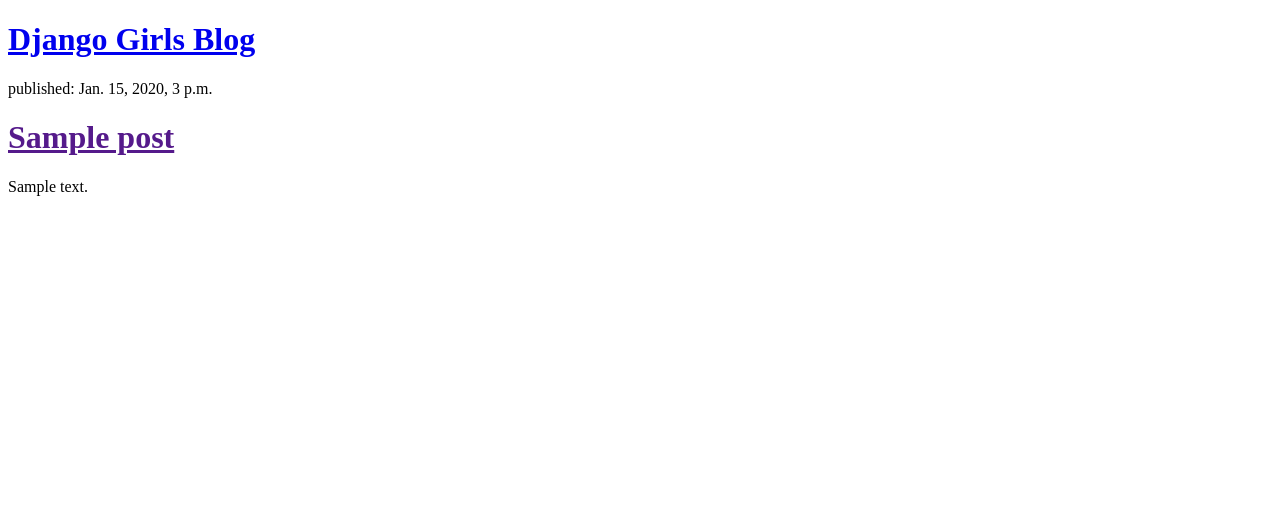
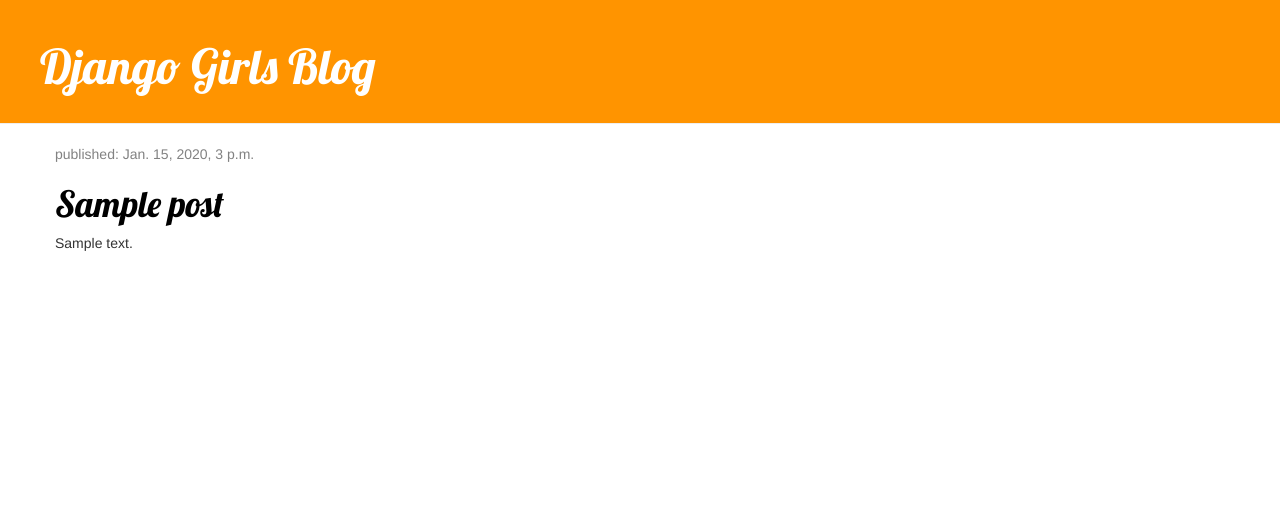
Before and after one commit to Fr33m4nVL/my-first-blog, a Django app: template blog/templates/blog/post_list.html in a window 1280 px wide. Shown: the top 523 px of the page. Run offline with Django 3.2, Linux system fonts and the light colour scheme; the template is opened without the code that fills it: values that come from a table or form of the project are taken from there, others are empty; tables that the repository leaves empty hold one stand-in row (values such as "Sample post"); some libraries are stand-ins or nearby versions.

Commit message:
Hello world

```diff
--- /dev/null
+++ b/blog/static/css/blog.css
@@ -0,0 +1,47 @@
+
+.page-header {
+    background-color: #ff9400;
+    margin-top: 0;
+    padding: 20px 20px 20px 40px;
+}
+
+.page-header h1, .page-header h1 a, .page-header h1 a:visited, .page-header h1 a:active {
+    color: #ffffff;
+    font-size: 36pt;
+    text-decoration: none;
+}
+
+.content {
+    margin-left: 40px;
+}
+
+h1, h2, h3, h4 {
+    font-family: 'Lobster', cursive;
+}
+
+.date {
+    color: #828282;
+}
+
+.save {
+    float: right;
+}
+
+.post-form textarea, .post-form input {
+    width: 100%;
+}
+
+.top-menu, .top-menu:hover, .top-menu:visited {
+    color: #ffffff;
+    float: right;
+    font-size: 26pt;
+    margin-right: 20px;
+}
+
+.post {
+    margin-bottom: 70px;
+}
+
+.post h1 a, .post h1 a:visited {
+    color: #000000;
+}
--- /dev/null
+++ b/blog/templates/blog/base.html
@@ -0,0 +1,26 @@
+{% load static %}
+<html lang="en">
+<head>
+    <meta charset="UTF-8">
+    <meta name="viewport" content="width=device-width, initial-scale=1.0">
+    <meta http-equiv="X-UA-Compatible" content="ie=edge">
+    <title>Ma blog</title>
+    <link rel="stylesheet" href="//maxcdn.bootstrapcdn.com/bootstrap/3.2.0/css/bootstrap.min.css">
+    <link rel="stylesheet" href="//maxcdn.bootstrapcdn.com/bootstrap/3.2.0/css/bootstrap-theme.min.css">
+    <link href="https://fonts.googleapis.com/css?family=Lobster&subset=latin,cyrillic" rel="stylesheet" type="text/css">
+    <link rel="stylesheet" href="{% static 'css/blog.css' %}">
+</head>
+<body>
+    <div class="page-header">
+        <h1><a href="/">Django Girls Blog</a></h1>
+    </div>
+    <div class="content container">
+        <div class="row">
+            <div class="col-md-8">
+            {% block content %}
+            {% endblock %}
+            </div>
+        </div>
+    </div>
+</body>
+</html>
--- a/blog/templates/blog/post_list.html
+++ b/blog/templates/blog/post_list.html
@@ -1,21 +1,13 @@
-<!DOCTYPE html>
-<html lang="en">
-<head>
-    <meta charset="UTF-8">
-    <meta name="viewport" content="width=device-width, initial-scale=1.0">
-    <meta http-equiv="X-UA-Compatible" content="ie=edge">
-    <title>Ma blog</title>
-</head>
-<body>
-    <div>
-        <h1><a href="/">Django Girls Blog</a></h1>
+{% extends 'blog/base.html' %}
+
+{% block content %}
+{% for post in posts %}
+    <div class="post">
+        <div class="date">
+            <p>published: {{ post.published_date }}</p>
+        </div>
+        <h1><a href="{% url 'post_detail' pk=post.pk %}">{{ post.title }}</a></h1>
+            <p>{{ post.text|linebreaksbr }}</p>
     </div>
-    {% for post in posts %}
-        <div>
-            <p>published: {{ post.published_date }}</p>
-            <h1><a href="">{{ post.title }}</a></h1>
-            <p>{{ post.text|linebreaksbr }}</p>
-        </div>
-    {% endfor %}
-</body>
-</html>
+{% endfor %}
+{% endblock %}
```
